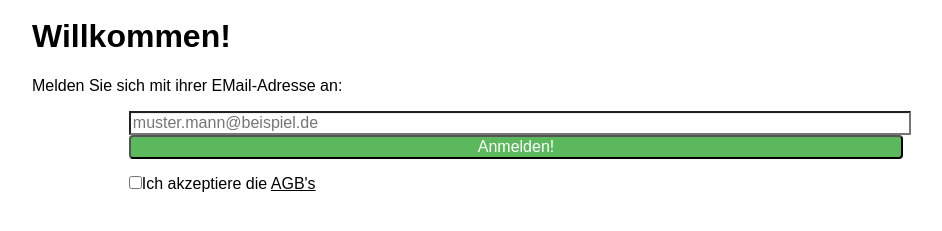
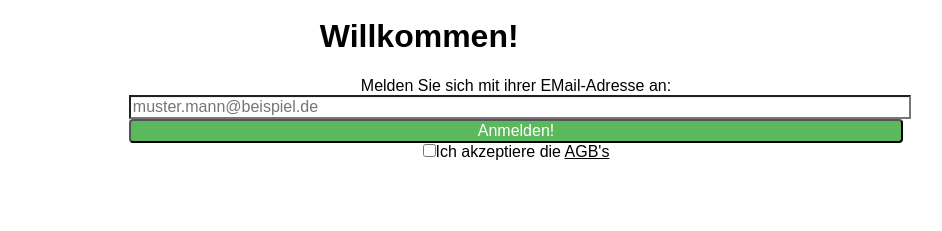
Before and after one commit to max-wil/open_wifi, a plain HTML site: page open_wifi.html in a window 1280 px wide. Shown: the part 21-252 px from the top of the page, without its empty margins (124-1066 px from the left). Drawn offline with Linux system fonts and the light colour scheme.

Commit message:
h1 and p adjustments

```diff
--- a/style.css
+++ b/style.css
@@ -3,9 +3,15 @@
     max-width:968px;
     margin: 0 auto;
 }
-.text-div {
+h1 {
+    width: 80%;
+    margin: 0.67em auto;
+    text-align: center;
+}
+p {
     width: 80%;
     margin: 0 auto;
+    text-align: center;
 }
 .input-group {
     width: 80%;
@@ -24,7 +30,7 @@
     box-shadow: 0 1px 1px rgba(0, 0, 0, 0.075) inset, 0 0 8px rgba(102, 175, 233, 0.6);
     outline: 0 none;
 }
-input.danger {
+.input-group .danger {
     box-shadow: 0 1px 1px rgba(0, 0, 0, 0.075) inset, 0 0 8px rgba(255, 0, 0, 0.6);
 }
 .btn-default {
```
